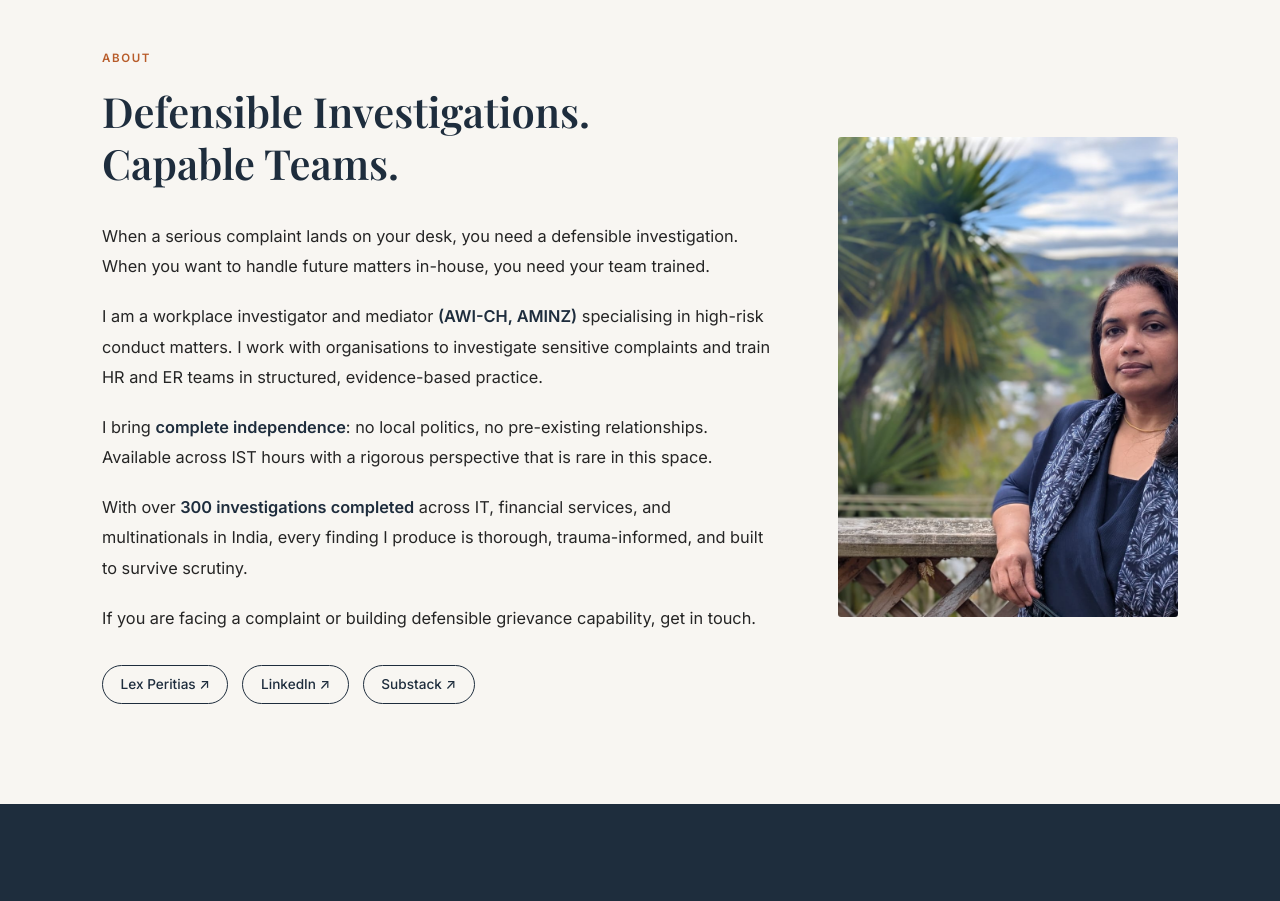
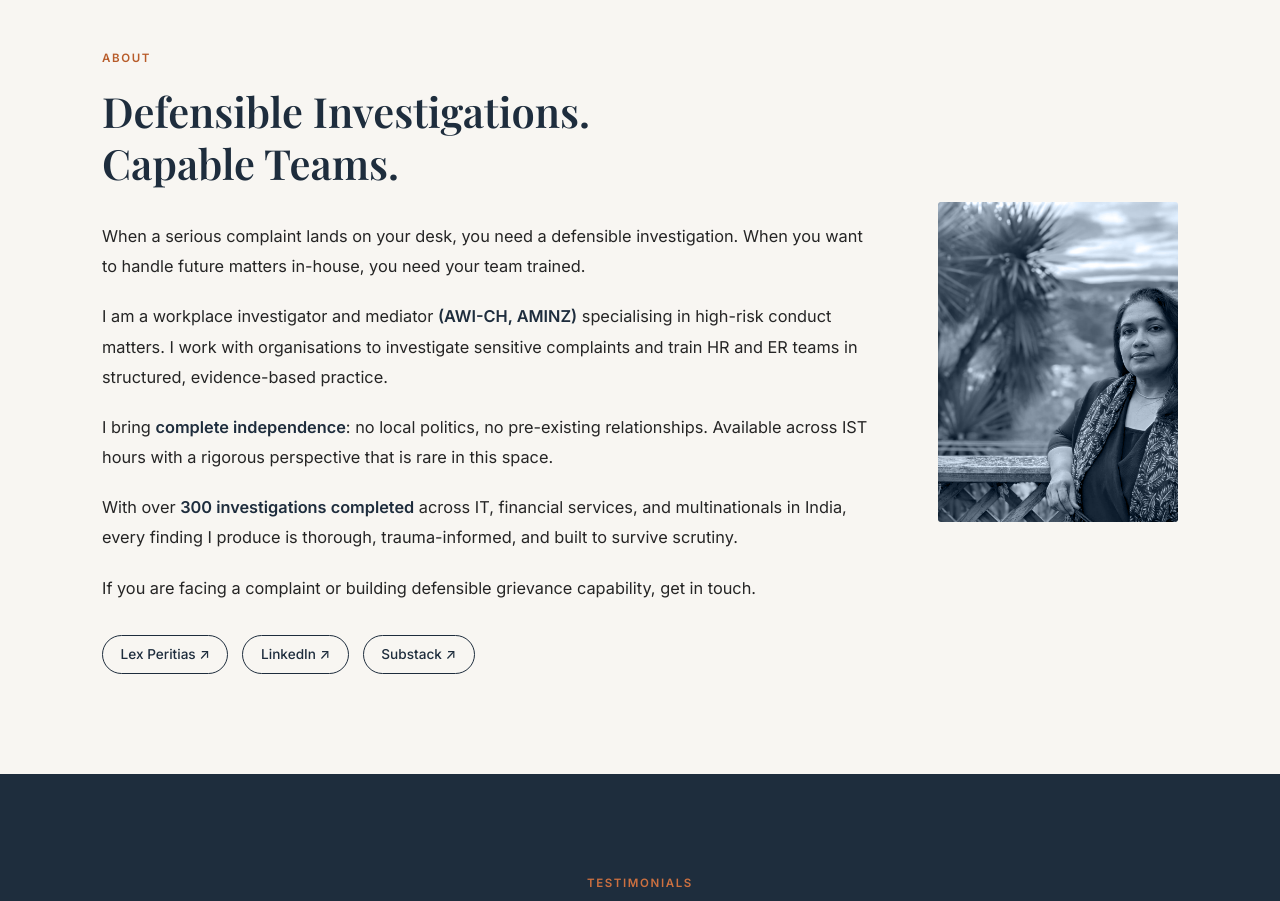
Before and after one commit to svarmas/investigation-lens, a plain HTML site: page index.html in a window 1280 px wide. Shown: the part 1020-1921 px from the top of the page. Drawn offline with nearby package versions, Linux system fonts and the light colour scheme; a web font is replaced by a local one.

Commit message:
Add files via upload

```diff
--- a/style.css
+++ b/style.css
@@ -457,17 +457,32 @@ h4 { font-size: 0.95rem; font-weight: 600; }
 
 .about-inner {
     display: grid;
-    grid-template-columns: 1fr 340px;
+    grid-template-columns: 1fr 240px;
     gap: 4rem;
     align-items: center;
 }
 
+.about-image {
+    position: relative;
+}
+
 .about-image img {
     width: 100%;
-    height: 480px;
+    height: 320px;
     object-fit: cover;
     object-position: center center;
     border-radius: var(--radius);
+    filter: grayscale(1) contrast(1.05);
+}
+
+.about-image::after {
+    content: "";
+    position: absolute;
+    inset: 0;
+    border-radius: var(--radius);
+    background-color: var(--navy);
+    mix-blend-mode: color;
+    pointer-events: none;
 }
 
 .about-body {
@@ -1638,7 +1653,7 @@ blockquote {
     }
 
     .about-image img {
-        height: 320px;
+        height: 240px;
     }
 
     /* Services */
```
